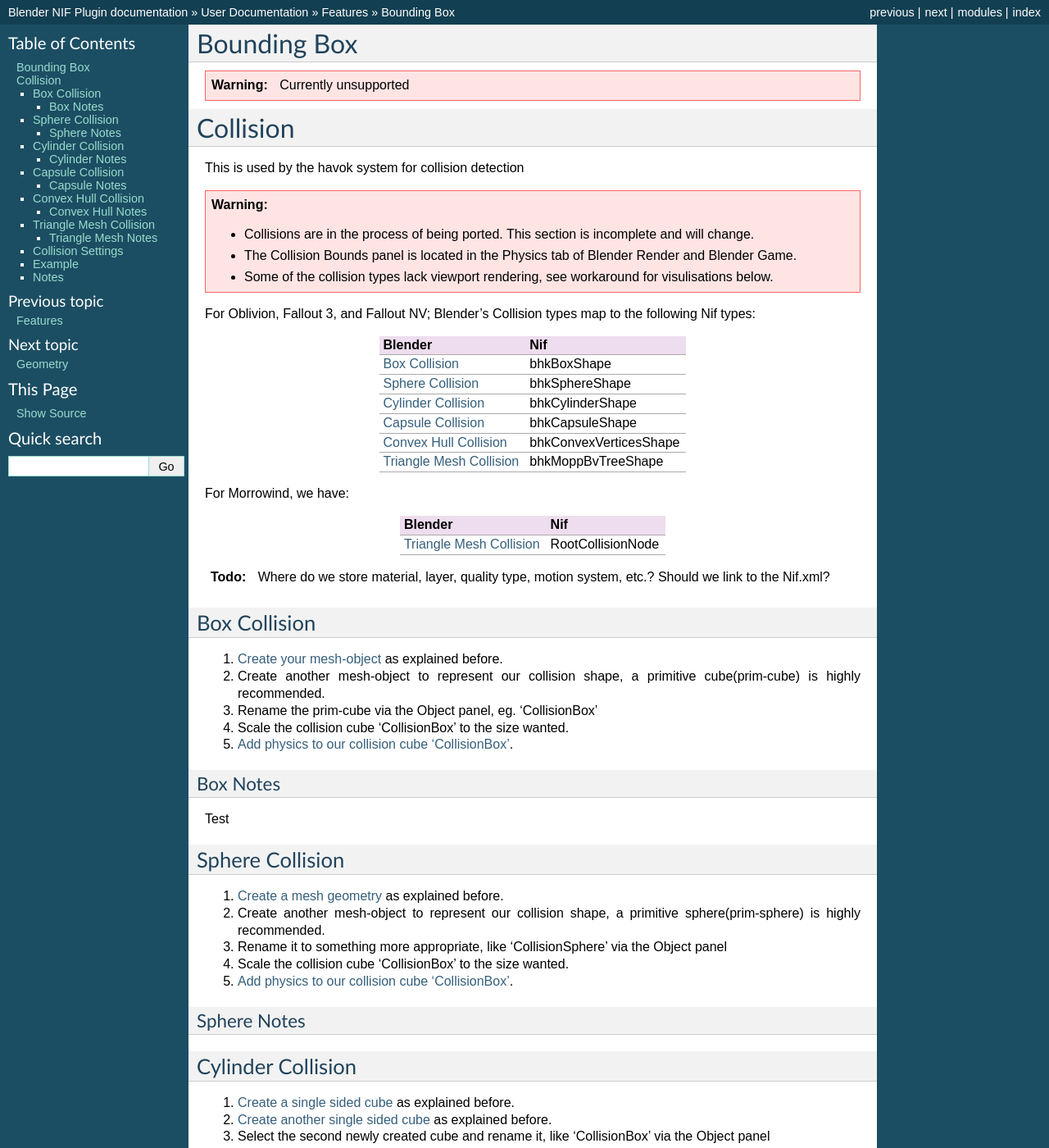
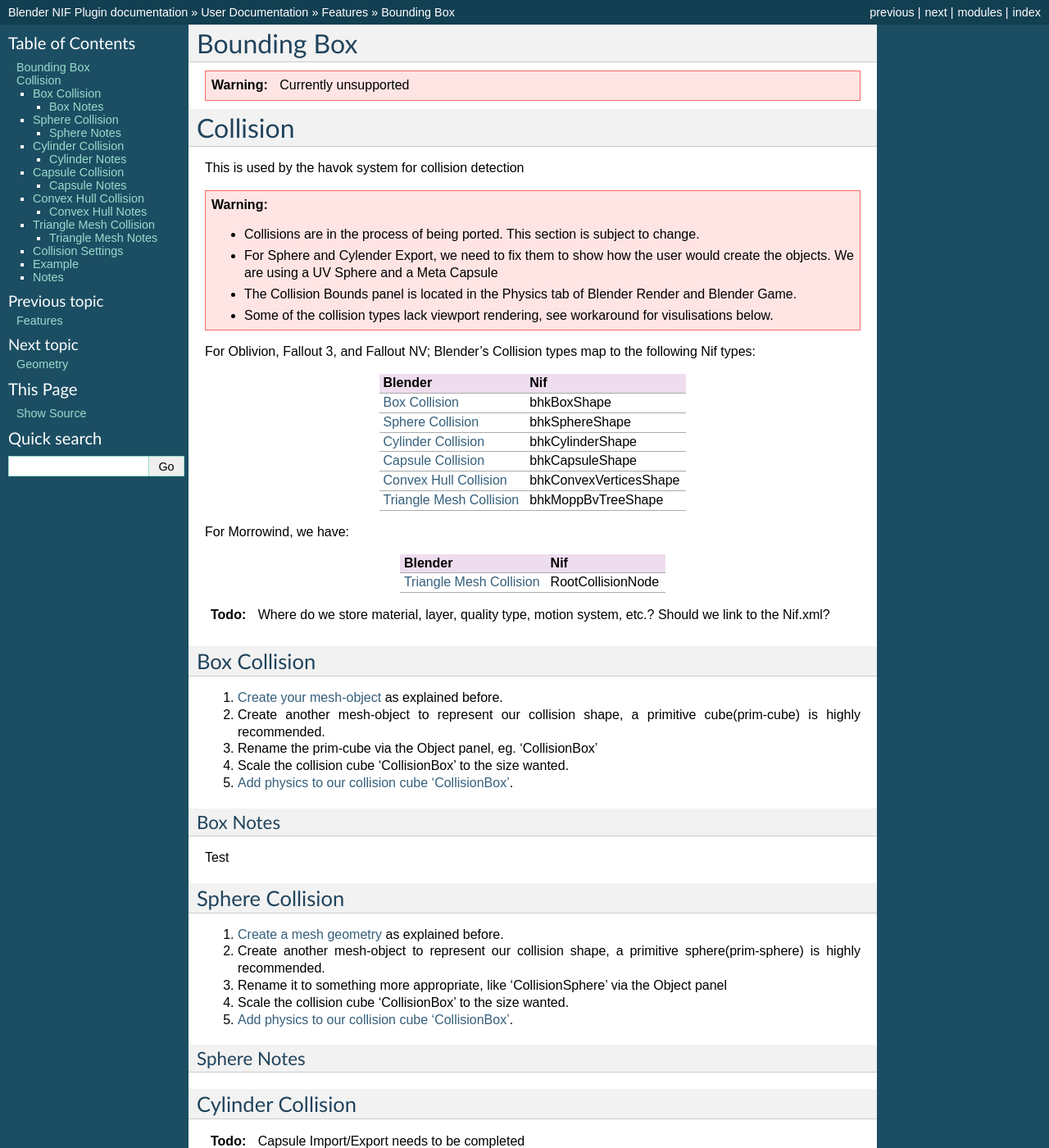
Before and after one commit to niftools/blender_niftools_addon, a Sphinx documentation site: the page built from docs/user/features/collisions.rst, in a window 1280 px wide and 1400 px high. Shown: the whole window at 82% size. Built offline with Sphinx 7.4.7, drawn with Linux system fonts in a browser that asks for light colours; formulas are drawn with MathJax 3; the version number could not be read and is left out.

Commit message:
Added some notes

```diff
--- a/docs/user/features/collisions.rst
+++ b/docs/user/features/collisions.rst
@@ -13,7 +13,8 @@ This is used by the havok system for collision detection
 
 .. warning::
 
-   * Collisions are in the process of being ported. This section is incomplete and will change.
+   * Collisions are in the process of being ported. This section is subject to change.
+   * For Sphere and Cylender Export, we need to fix them to show how the user would create the objects. We are using a UV Sphere and a Meta Capsule
    * The Collision Bounds panel is located in the Physics tab of Blender Render and Blender Game.
    * Some of the collision types lack viewport rendering, see workaround for visulisations below.
 
@@ -87,6 +88,10 @@ Sphere Notes
 
 Cylinder Collision
 ~~~~~~~~~~~~~~~~~~
+
+.. Todo::
+
+	Capsule Import/Export needs to be completed
 
 .. _collision-cylinder:
 
```
